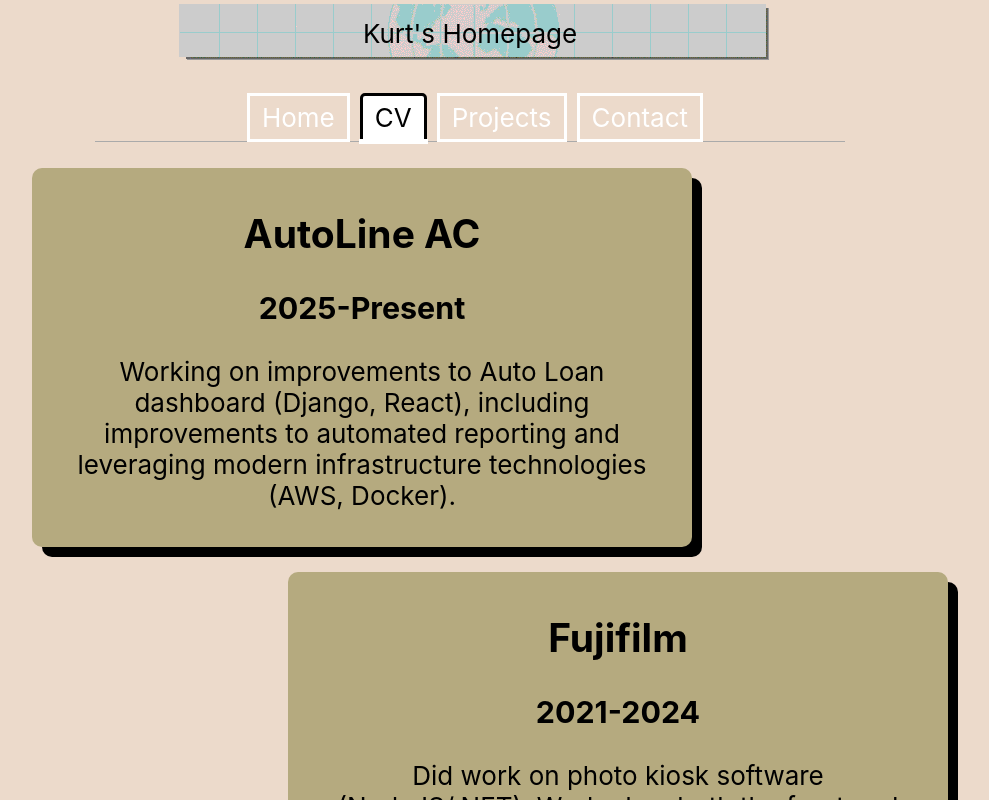
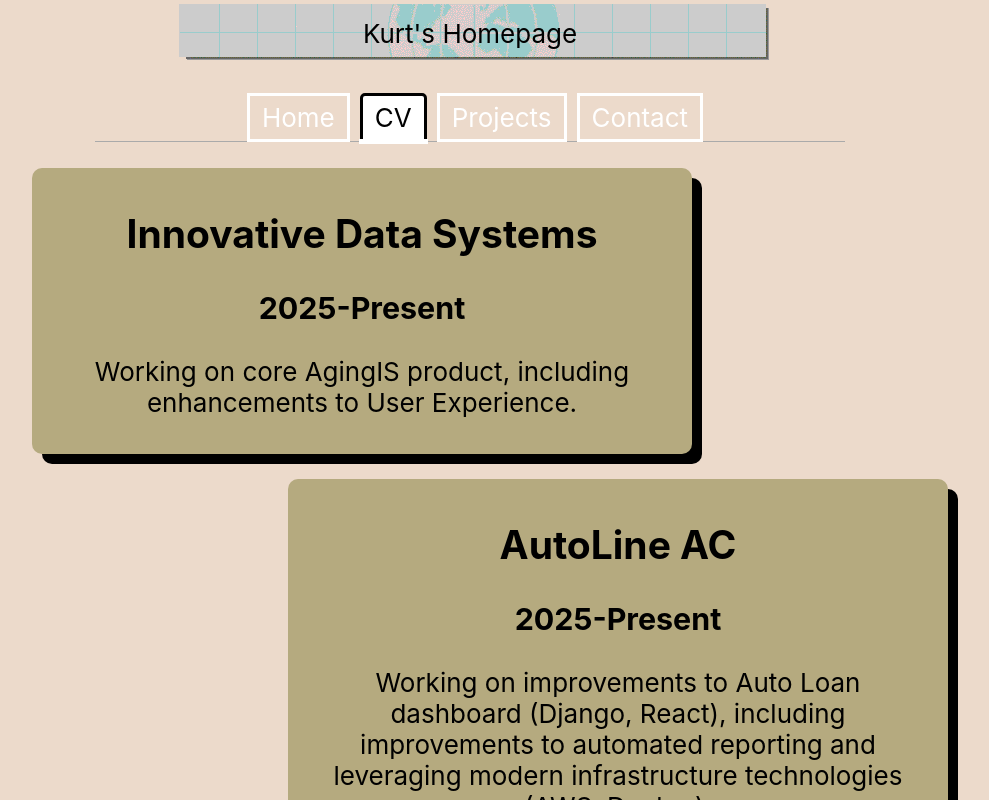
Before and after one commit to kmgreg/kmgreg-github-io, a React (Create React App) app: page / in a window 1280 px wide. Both pictures are taken after a click on the tab "CV". Shown: the top 800 px of the page, without its empty margins (170-1159 px from the left). Built offline with nearby package versions, Linux system fonts and the light colour scheme.

Commit message:
Add InDatSys

```diff
--- a/src/App.tsx
+++ b/src/App.tsx
@@ -61,6 +61,11 @@
 
             <TabPanel className={tabPanelClass}>
               <Timeline articles={[{
+                header: 'Innovative Data Systems',
+                date: '2025-Present',
+                contents: <p>Working on core AgingIS product, including enhancements to User Experience.</p>
+              },
+              {
                 header: 'AutoLine AC',
                 date: '2025-Present',
                 contents: <p>Working on improvements to Auto Loan dashboard (Django, React), including improvements to automated reporting and leveraging modern infrastructure technologies (AWS, Docker).</p>
```
